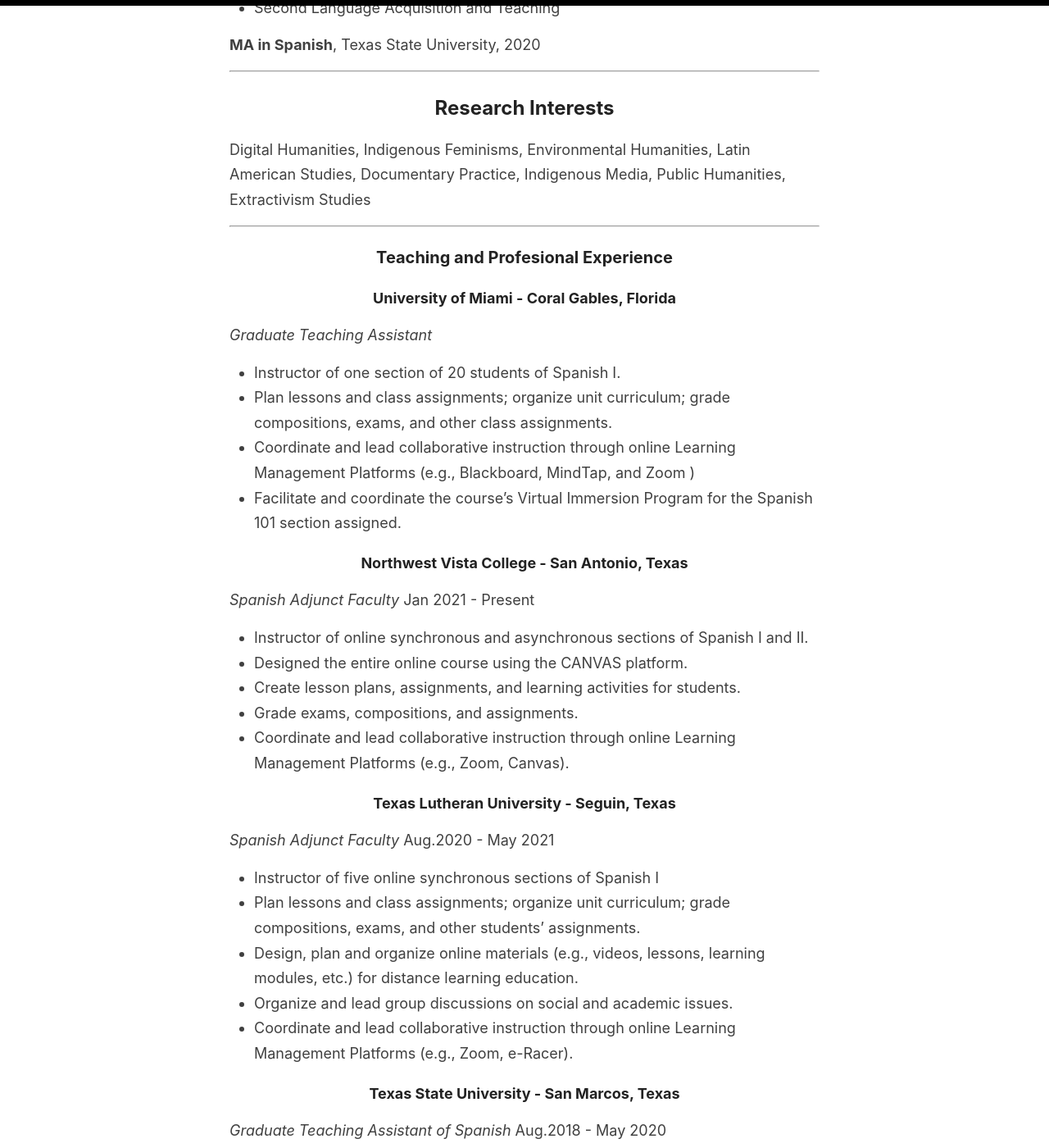
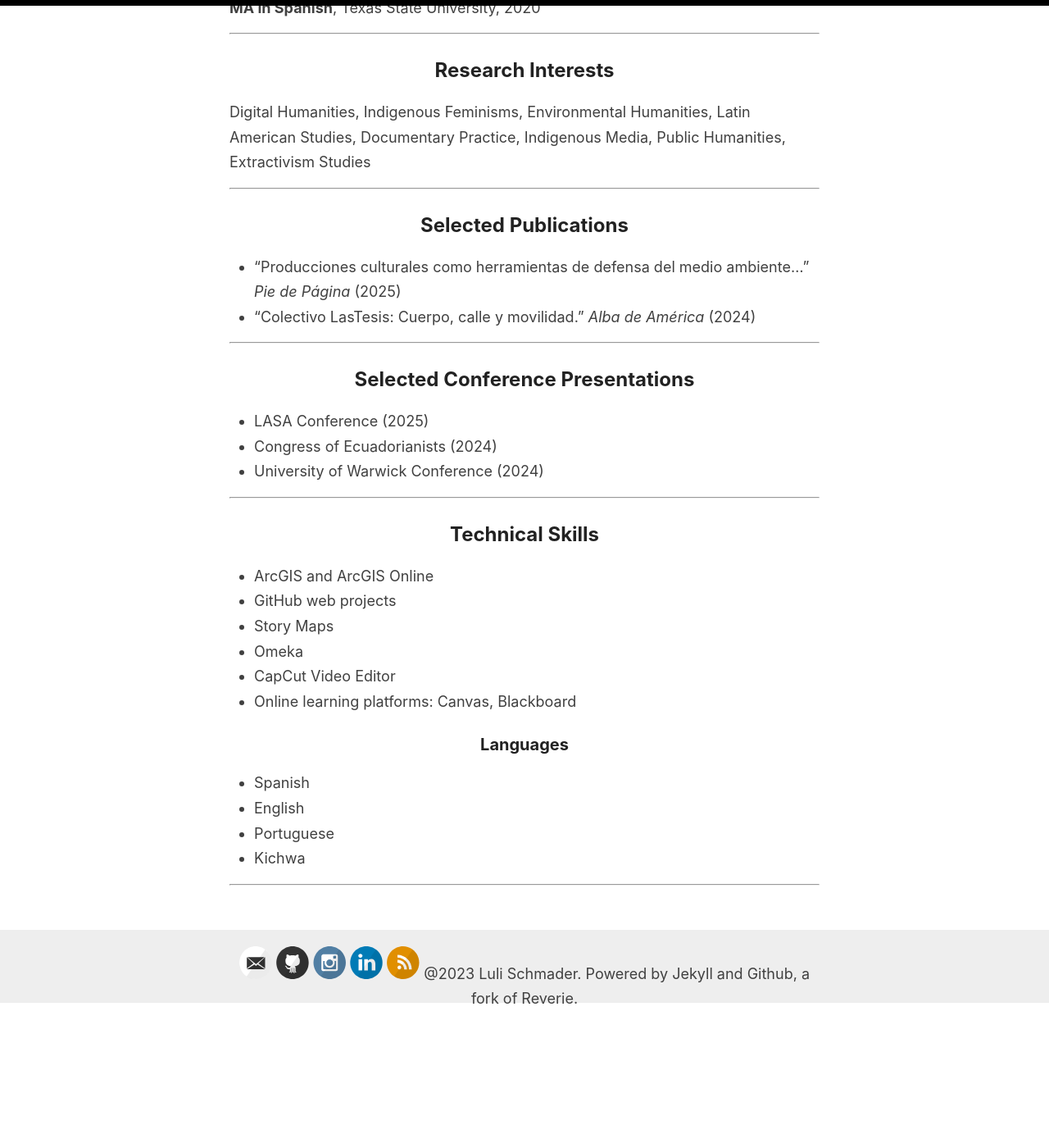
Before and after one commit to lulischmader/lulischmader.github.io, a Jekyll site: the page built from _pages/CV.md, in a window 1280 px wide and 1400 px high, scrolled down 735 px. Shown: the whole window at 82% size. Built offline with Jekyll 4.4.1, drawn with Linux system fonts in a browser that asks for light colours; after the commit the page ends 1989 px from its top, so only the background shows below that; some of the changed text lies outside the part shown.

Commit message:
Update CV.md

```diff
--- a/_pages/CV.md
+++ b/_pages/CV.md
@@ -31,42 +29,29 @@ Digital Humanities, Indigenous Feminisms, Environmental Humanities, Latin Americ
 
 ---
 
-### Teaching and Profesional Experience
-#### University of Miami - Coral Gables, Florida
-*Graduate Teaching Assistant*
-- Instructor of one section of 20 students of Spanish I.
-- Plan lessons and class assignments; organize unit curriculum; grade compositions, exams, and other class assignments.
-- Coordinate and lead collaborative instruction through online Learning Management Platforms (e.g., Blackboard, MindTap, and Zoom )
-- Facilitate and coordinate the course’s Virtual Immersion Program for the Spanish 101 section assigned.
+## Selected Publications
 
-#### Northwest Vista College - San Antonio, Texas
-*Spanish Adjunct Faculty*
-Jan 2021 - Present
-- Instructor of online synchronous and asynchronous sections of Spanish I and II.
-- Designed the entire online course using the CANVAS platform.
-- Create lesson plans, assignments, and learning activities for students.
-- Grade exams, compositions, and assignments.
-- Coordinate and lead collaborative instruction through online Learning Management Platforms (e.g., Zoom, Canvas).
-
-#### Texas Lutheran University - Seguin, Texas
-*Spanish Adjunct Faculty*
-Aug.2020 - May 2021
-- Instructor of five online synchronous sections of Spanish I
-- Plan lessons and class assignments; organize unit curriculum; grade compositions, exams, and other students’ assignments.
-- Design, plan and organize online materials (e.g., videos, lessons, learning modules, etc.) for distance learning education.
-- Organize and lead group discussions on social and academic issues.
-- Coordinate and lead collaborative instruction through online Learning Management Platforms (e.g., Zoom, e-Racer).
-
-#### Texas State University - San Marcos, Texas
-*Graduate Teaching Assistant of Spanish*
-Aug.2018 - May 2020
-- Instructor of two sections (30+ students) of Spanish I and II.
-- Plan lessons and class assignments; organize unit curriculum; grade compositions, exams, and other class assignments.
-- Design, plan and organize online materials (e.g., videos, lessons, learning modules, etc.) for distance education.
-- Organize and lead group discussions on social and academic issues.
-- Coordinate and lead collaborative instruction through online Learning Management Platforms (e.g., Zoom, Canvas, and TRACS).
+- “Producciones culturales como herramientas de defensa del medio ambiente...” *Pie de Página* (2025)
+- “Colectivo LasTesis: Cuerpo, calle y movilidad.” *Alba de América* (2024)
 
 ---
+
+## Selected Conference Presentations
+
+- LASA Conference (2025)
+- Congress of Ecuadorianists (2024)
+- University of Warwick Conference (2024)
+
+---
+
+## Technical Skills
+
+- ArcGIS and ArcGIS Online
+- GitHub web projects
+- Story Maps
+- Omeka
+- CapCut Video Editor
+- Online learning platforms: Canvas, Blackboard
 
 ### Languages
 - Spanish
```
Also changed, not shown: other parts of _pages/CV.md (+0 -2 lines).
